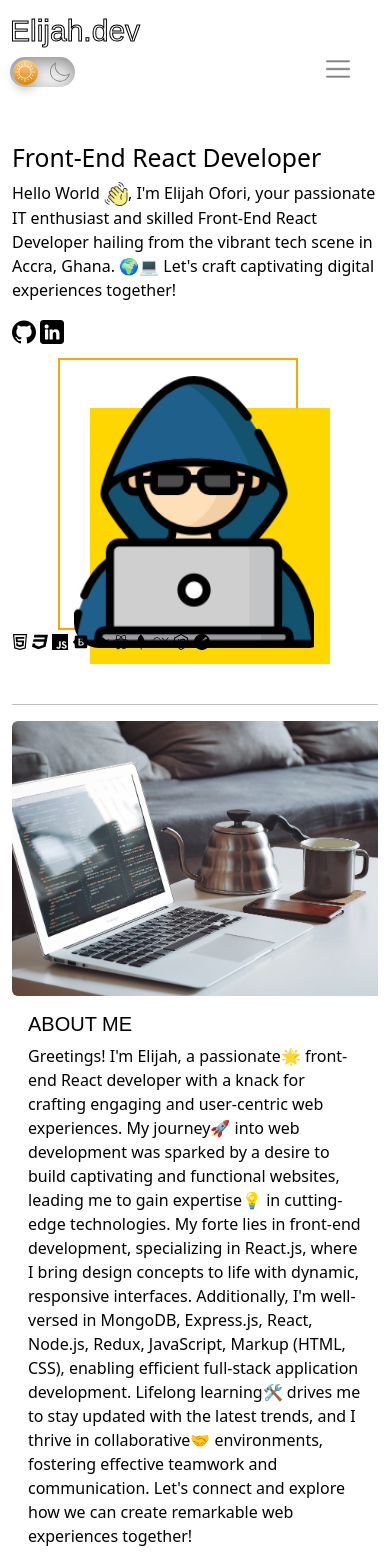
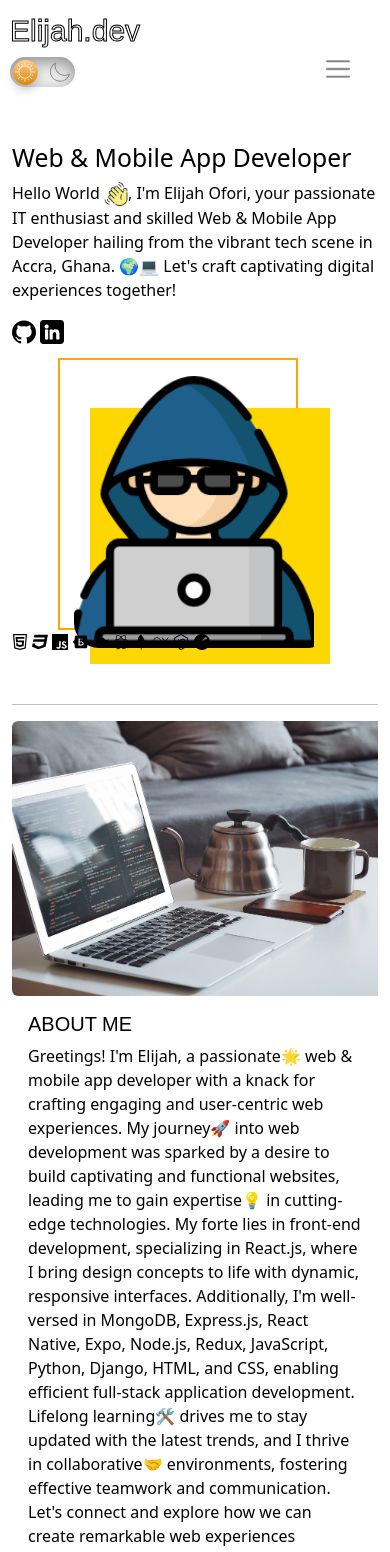
Before and after one commit to kobby-ofori/Portfolio-website, a React (Create React App) app: page / in a window 390 px wide. Shown: the top 1552 px of the page. Built offline with nearby package versions, Linux system fonts and the light colour scheme.

Commit message:
Updated title, whatsapp link, footer and specialization(from react frontend developer to web and mobile app developer).

```diff
--- a/public/index.html
+++ b/public/index.html
@@ -24,7 +24,7 @@
       work correctly both with client-side routing and a non-root public URL.
       Learn how to configure a non-root public URL by running `npm run build`.
     -->
-    <title>Elijah Ofori - Frontend Developer Portfolio</title>
+    <title>Elijah Ofori - Web & Mobile App Developer Portfolio</title>
   </head>
   <body>
     <noscript>You need to enable JavaScript to run this app.</noscript>
--- a/src/components/about/About.jsx
+++ b/src/components/about/About.jsx
@@ -6,22 +6,18 @@ import aboutMe from "../../images/aboutMe.jpg";
 const About = () => {
   return (
     <Container className="about-row" id="about">
-      <hr/>
+      <hr />
       <Col md={{ span: 8, offset: 3 }}>
         <div class="card mb-3" style={{ maxWidth: "900px", border: "none" }}>
           <div class="row g-0">
             <div class="col-md-4 about-me-img">
-              <img
-                src={aboutMe}
-                class="img-fluid rounded-start"
-                alt="..."
-              />
+              <img src={aboutMe} class="img-fluid rounded-start" alt="..." />
             </div>
             <div class="col-md-8">
               <div class="card-body">
                 <h5>ABOUT ME</h5>
                 <p class="card-text">
-                  Greetings! I'm Elijah, a passionate🌟 front-end React
+                  Greetings! I'm Elijah, a passionate🌟 web & mobile app
                   developer with a knack for crafting engaging and user-centric
                   web experiences. My journey🚀 into web development was sparked
                   by a desire to build captivating and functional websites,
@@ -29,8 +25,8 @@ const About = () => {
                   My forte lies in front-end development, specializing in
                   React.js, where I bring design concepts to life with dynamic,
                   responsive interfaces. Additionally, I'm well-versed in
-                  MongoDB, Express.js, React, Node.js, Redux, JavaScript, Markup
-                  (HTML, CSS), enabling efficient full-stack application
+                  MongoDB, Express.js, React Native, Expo, Node.js, Redux, JavaScript,
+                  Python, Django, HTML, and CSS, enabling efficient full-stack application
                   development. Lifelong learning🛠️ drives me to stay updated
                   with the latest trends, and I thrive in collaborative🤝
                   environments, fostering effective teamwork and communication.
--- a/src/components/contact/Contact.jsx
+++ b/src/components/contact/Contact.jsx
@@ -14,7 +14,7 @@ const Contact = () => {
   const linkedInUrl = "https://www.linkedin.com/in/elijah-ofori-55a24622b";
   const twitterUrl =
     "https://twitter.com/KobbyOfori7?t=gP2rllPP7ZeN2yWWkSYQvg&s=09";
-  const whatsAppUrl = "";
+  const whatsAppUrl = "https://wa.me/+233501081707";
   return (
     <Container className="contact-page" id="contact">
       <hr />
--- a/src/components/footer/Footer.jsx
+++ b/src/components/footer/Footer.jsx
@@ -8,6 +8,7 @@ import { Link } from "react-scroll";
 const Footer = () => {
   const gitHubUrl = "https://github.com/kobby-ofori?tab=repositories";
   const linkedInUrl = "https://www.linkedin.com/in/elijah-ofori-55a24622b";
+  const currentYear = new Date().getFullYear();
 
   return (
     <>
@@ -58,7 +59,10 @@ const Footer = () => {
         </Row>
         <Row>
           <Col>
-            <p className="footer-copyright">&copy; 2023 by Elijah Ofori</p>
+            <p className="footer-copyright">
+              &copy; 2023 - {currentYear} By Elijah Ofori{" "}
+              <p>All Rights Reserved.</p>
+            </p>
           </Col>
         </Row>
       </Container>
--- a/src/components/hero/Hero.jsx
+++ b/src/components/hero/Hero.jsx
@@ -26,12 +26,12 @@ const hero = () => {
       <Row>
         <Col md={{ span: 6, offset: 3 }}>
           <Col>
-            <h2>Front-End React Developer</h2>
+            <h2>Web & Mobile App Developer</h2>
             <p>
               Hello World{" "}
               <img src={wavinghand} alt="waving-hand" width="24px" />, I'm
-              Elijah Ofori, your passionate IT enthusiast and skilled Front-End
-              React Developer hailing from the vibrant tech scene in Accra,
+              Elijah Ofori, your passionate IT enthusiast and skilled Web &
+              Mobile App Developer hailing from the vibrant tech scene in Accra,
               Ghana. 🌍💻 Let's craft captivating digital experiences together!
             </p>
             <span className="social-contact">
```
